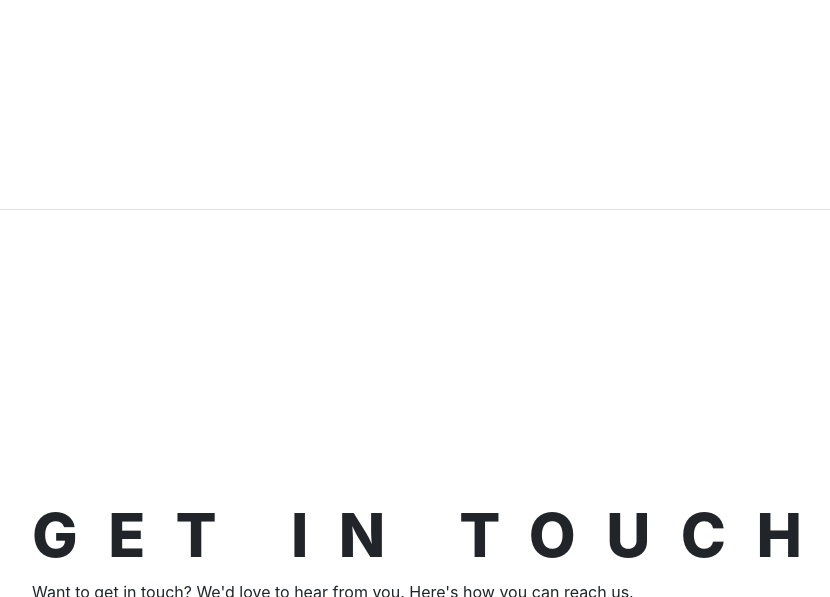
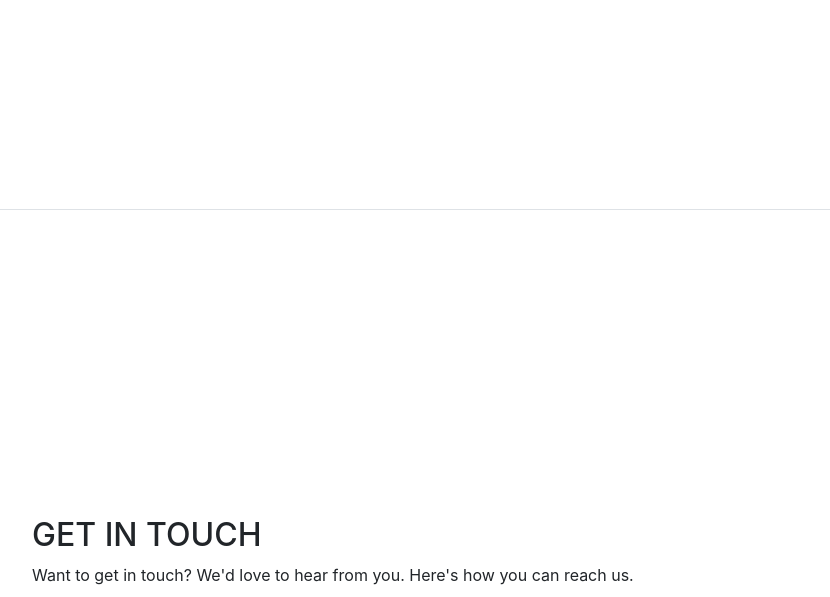
Before and after one commit to MohamedYasarArafat/yasar---Portfolio, a website with bundled scripts: page index.html in a window 1280 px wide. Shown: the part 5268-5865 px from the top of the page, without its empty margins (288-1118 px from the left). Built offline with nearby package versions, Linux system fonts and the light colour scheme; animation ran at ten frames a second; a web font is replaced by a local one.

Commit message:
small change

```diff
--- a/index.html
+++ b/index.html
@@ -602,12 +602,12 @@
         id="contact"
       >
         <div class="my-auto">
-          <h1 class="ml15 desk-mobile">
+          <!-- <h1 class="ml15 desk-mobile">
   <span class="word">Get</span>
   <span class="word">in</span>
   <span class="word">touch</span>
-</h1>
-          <h2 class="mb-2 desk-mobile1">Get in touch</h2>
+</h1> -->
+          <h2 class="mb-2 ">Get in touch</h2>
           <p>Want to get in touch? We'd love to hear from you. Here's how you can reach us.</p>
           <ul class="example-2">
             <li class="icon-content">
```
